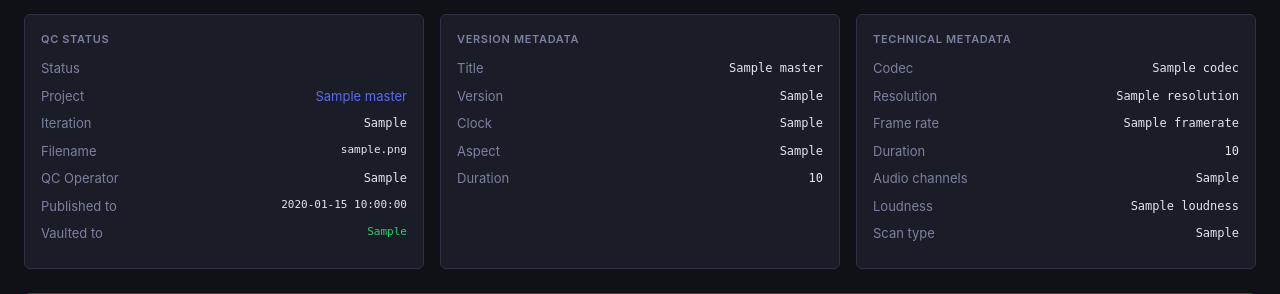
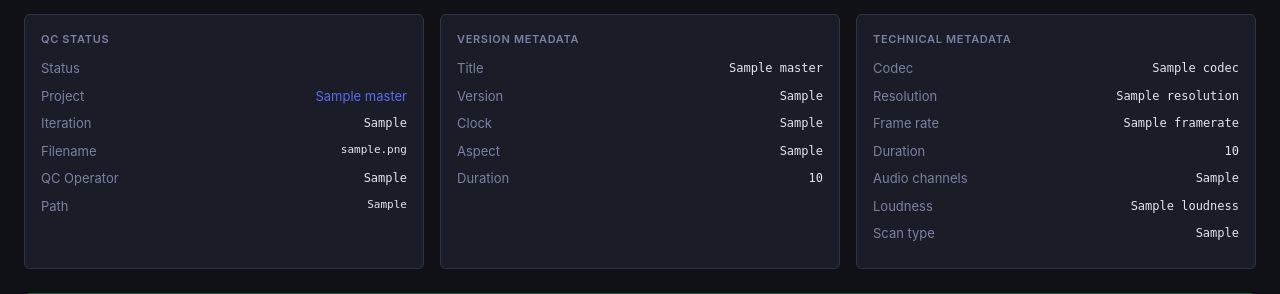
Before and after one commit to ianfvfx/qcgate, a FastAPI app: template qcgate/web/templates/master_detail.html in a window 1280 px wide. Shown: the part 140-434 px from the top of the page. Run offline with FastAPI, Linux system fonts and the light colour scheme; the template is opened without the code that fills it: most values are stand-ins (such as "Sample title", 1, 10 or a date in 2020); some libraries are stand-ins or nearby versions.

Commit message:
Replace Published/Vaulted path fields with single Path field showing current file location
Path shown depends on status: vault_path when vaulted, published_path
when passed, iteration file_path for all other statuses (forQC or failed).
Also stores the failed destination path on the iteration record so it
shows correctly after a file is moved to the failed folder.

Co-Authored-By: Claude Sonnet 4.6 <noreply@anthropic.com>

```diff
--- a/qcgate/web/routes/masters.py
+++ b/qcgate/web/routes/masters.py
@@ -263,7 +263,7 @@ async def fail_master(
         )
 
     try:
-        move_to_failed(src_path, failed_template, job_name)
+        failed_dest = move_to_failed(src_path, failed_template, job_name)
     except Exception as e:
         logger.error(f"Failed to move master {master_id} to failed: {e}")
         raise HTTPException(status_code=500, detail=f"File move failed: {e}")
@@ -276,9 +276,9 @@ async def fail_master(
     """, (master_id,))
 
     conn.execute("""
-        UPDATE iterations SET status = 'Failed', failure_reason = ?
+        UPDATE iterations SET status = 'Failed', failure_reason = ?, file_path = ?
         WHERE master_id = ? AND iteration_number = ?
-    """, (failure_reason, master_id, master["current_iteration"]))
+    """, (failure_reason, failed_dest, master_id, master["current_iteration"]))
 
     conn.commit()
     conn.close()
--- a/qcgate/web/templates/master_detail.html
+++ b/qcgate/web/templates/master_detail.html
@@ -65,18 +65,15 @@
             <span class="detail-value">{{ master.qc_operator }}</span>
         </div>
         {% endif %}
-        {% if master.published_path %}
         <div class="detail-row">
-            <span class="detail-label">Published to</span>
-            <span class="detail-value" style="word-break:break-all;font-size:11px;">{{ master.published_path }}</span>
+            <span class="detail-label">Path</span>
+            <span class="detail-value mono" style="word-break:break-all;font-size:11px;">
+                {% if master.vault_path %}{{ master.vault_path }}
+                {% elif master.status == 'Passed' and master.published_path %}{{ master.published_path }}
+                {% elif latest_iteration and latest_iteration.file_path %}{{ latest_iteration.file_path }}
+                {% else %}—{% endif %}
+            </span>
         </div>
-        {% endif %}
-        {% if master.vault_path %}
-        <div class="detail-row">
-            <span class="detail-label">Vaulted to</span>
-            <span class="detail-value" style="word-break:break-all;font-size:11px;color:var(--green);">{{ master.vault_path }}</span>
-        </div>
-        {% endif %}
     </div>
 
     <!-- Slate metadata from OCR -->
```
